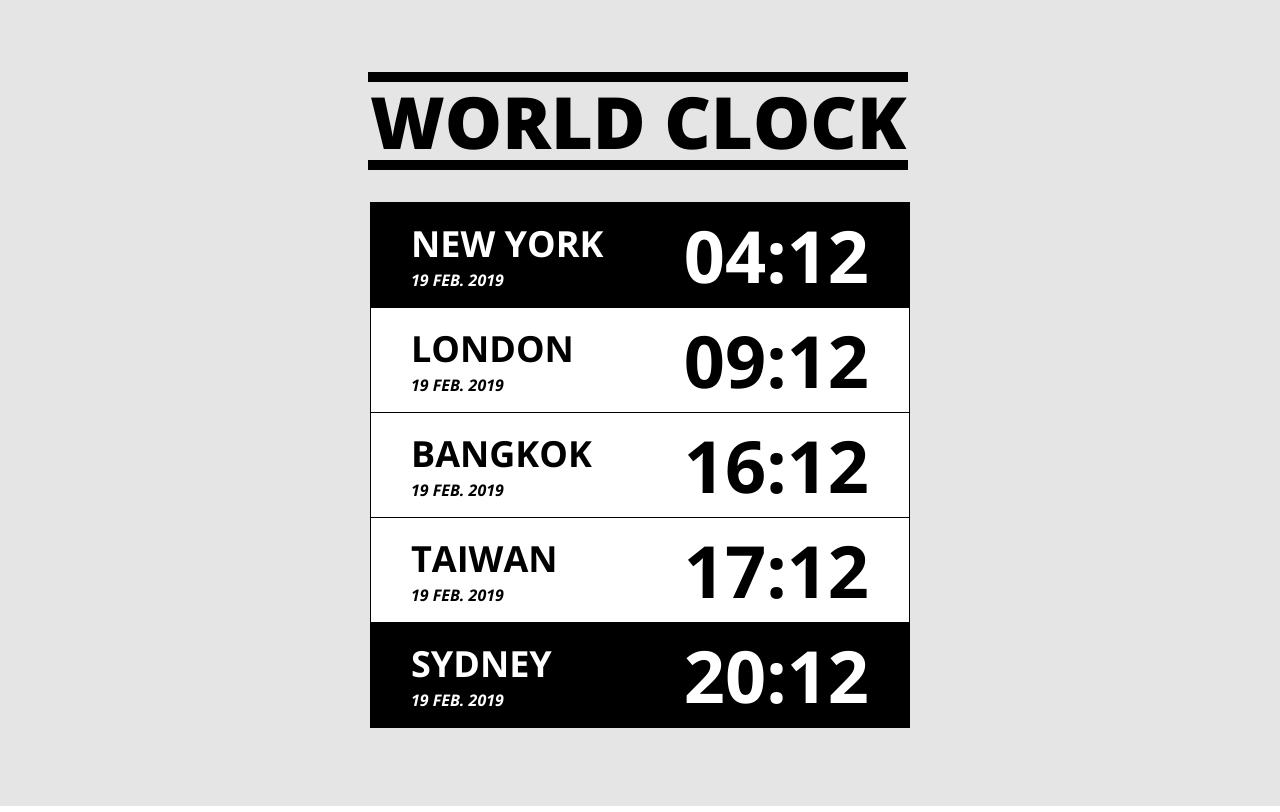
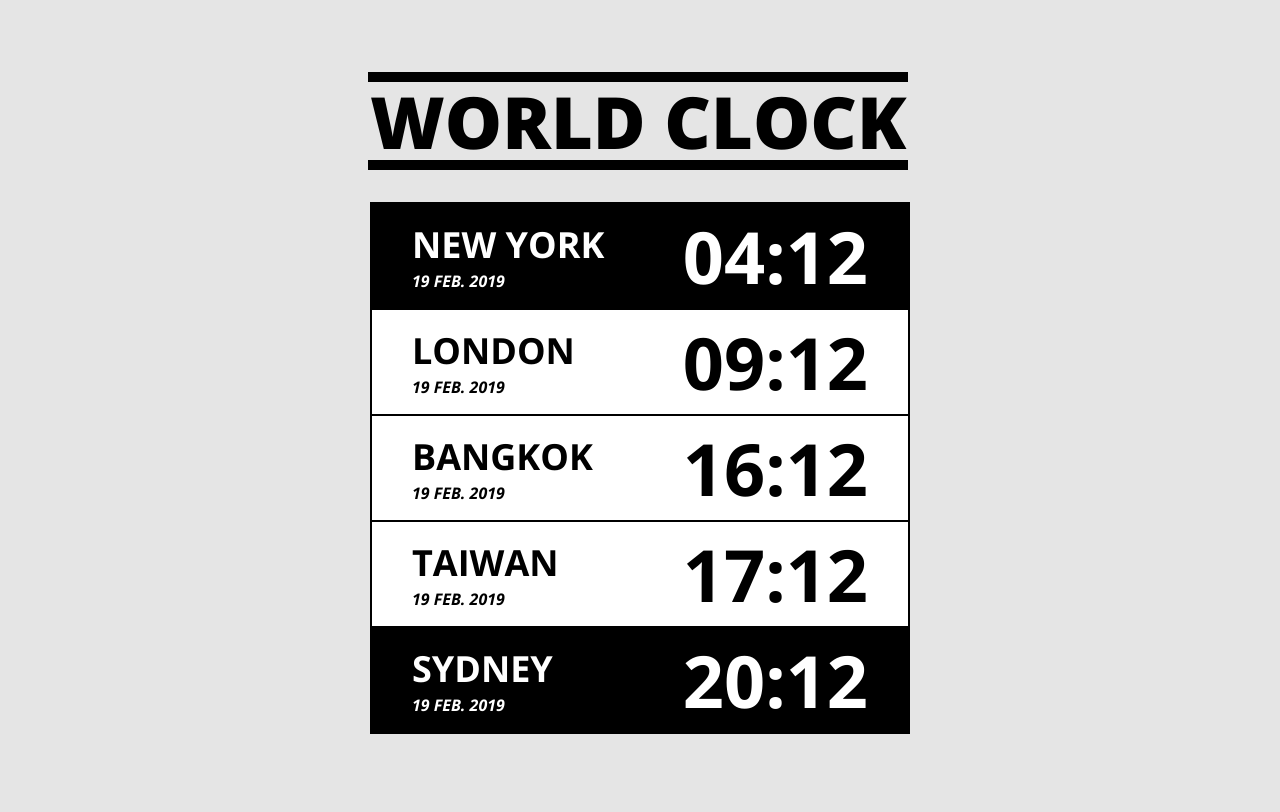
Before and after one commit to pvt5r486/JSD4_TimeZone, a plain HTML site: page index.html in a window 1280 px wide. Drawn offline with nearby package versions, Linux system fonts and the light colour scheme.

Commit message:
調整border

```diff
--- a/scss/_timeZone.scss
+++ b/scss/_timeZone.scss
@@ -31,13 +31,13 @@
 }
 
 .timeList{
-  border: 1px solid #000000;
+  border: 2px solid #000000;
   margin-bottom: 78px;
   li{
     display: flex;
     justify-content: space-between;
     padding: 16px 40px;
-    border-bottom: 1px solid #000000;
+    border-bottom: 2px solid #000000;
     @include settingColors(black,white);
     h3{
       line-height: 49px;
```
Also changed, not shown: css/all.min.css.
